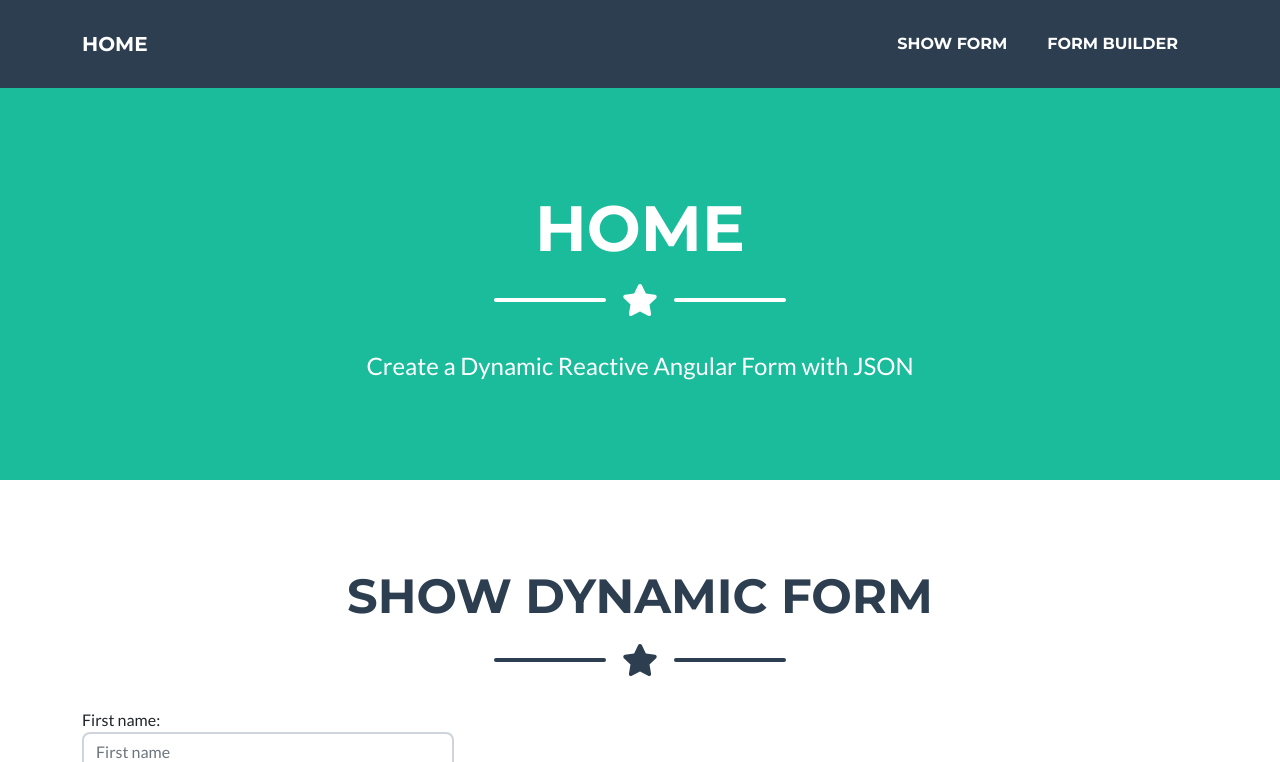
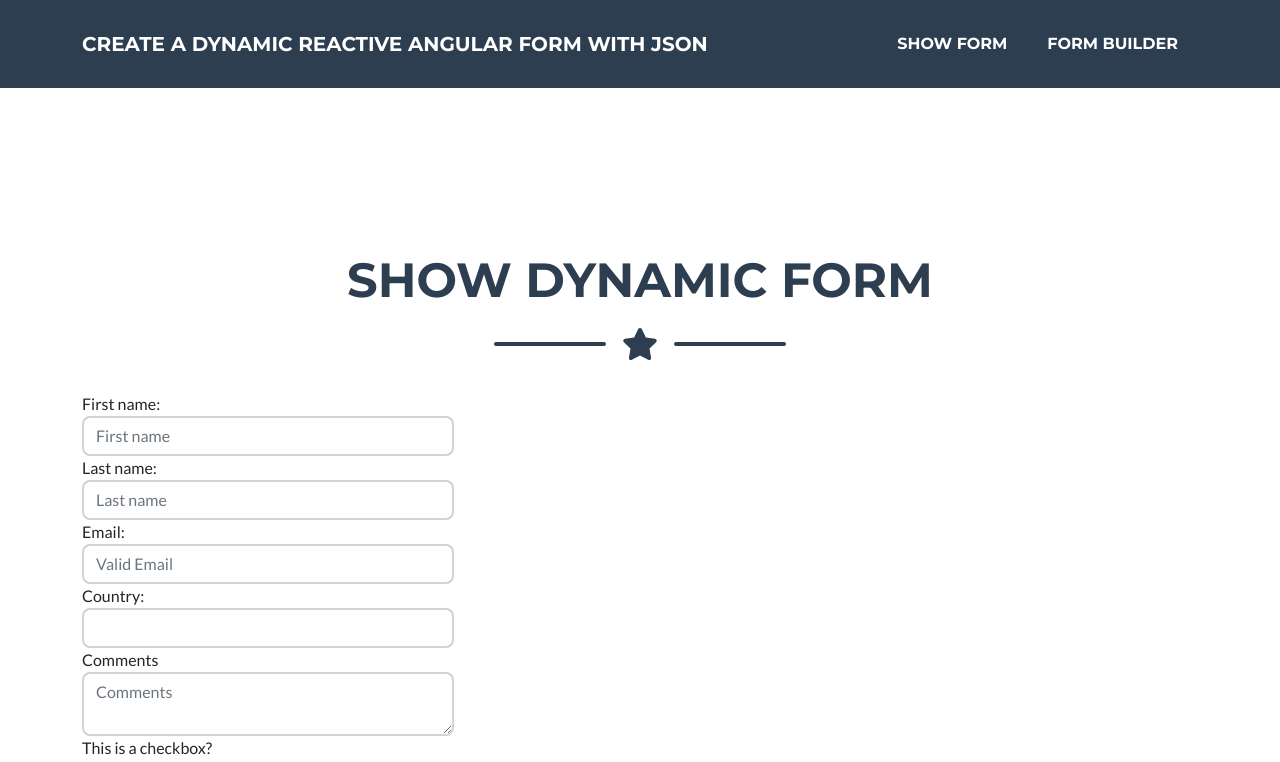
Before and after one commit to mmousa8189/create-a-dynamic-reactive-angular-orm-with-json, an Angular app: page /showdynamicform in a window 1280 px wide. Shown: the top 762 px of the page. Built offline with nearby package versions, Linux system fonts and the light colour scheme.

Commit message:
add select need more enhance

```diff
--- a/src/app/app-routing.module.ts
+++ b/src/app/app-routing.module.ts
@@ -1,11 +1,12 @@
 import { NgModule } from '@angular/core';
 import { RouterModule, Routes } from '@angular/router';
+import { DynamicFormBuilderComponent } from './components/dynamic-form-builder/dynamic-form-builder.component';
 import { DynamicFormComponent } from './components/dynamic-form/dynamic-form.component';
 
 
 const routes: Routes = [
   { path: 'showdynamicform', component: DynamicFormComponent },
-  //{ path: 'buildform', component: HeroesComponent },
+  { path: 'dynamicFormBuilder', component: DynamicFormBuilderComponent },
   {path: '**', redirectTo: '/' },
 ];
 @NgModule({
--- a/src/app/app.component.html
+++ b/src/app/app.component.html
@@ -1,7 +1,8 @@
  <!-- Navigation-->
  <nav class="navbar navbar-expand-lg bg-secondary text-uppercase fixed-top" id="mainNav">
   <div class="container">
-      <a class="navbar-brand" href="#page-top">Home</a>
+      <a class="navbar-brand" href="#page-top"> {{title}}</a>
+
       <button class="navbar-toggler text-uppercase font-weight-bold bg-primary text-white rounded" type="button" data-bs-toggle="collapse" data-bs-target="#navbarResponsive" aria-controls="navbarResponsive" aria-expanded="false" aria-label="Toggle navigation">
           Menu
           <i class="fas fa-bars"></i>
@@ -9,13 +10,13 @@
       <div class="collapse navbar-collapse" id="navbarResponsive">
           <ul class="navbar-nav ms-auto">
               <li class="nav-item mx-0 mx-lg-1"><a class="nav-link py-3 px-0 px-lg-3 rounded"  routerLink="/showdynamicform">Show Form</a></li>
-              <li class="nav-item mx-0 mx-lg-1"><a class="nav-link py-3 px-0 px-lg-3 rounded" routerLink="/buildform">Form Builder</a></li>
+              <li class="nav-item mx-0 mx-lg-1"><a class="nav-link py-3 px-0 px-lg-3 rounded" routerLink="/dynamicFormBuilder">Form Builder</a></li>
           </ul>
       </div>
   </div>
 </nav>
 <!-- Masthead-->
-<header class="masthead bg-primary text-white text-center">
+<header class="  text-white text-center">
   <div class="container d-flex align-items-center flex-column">
       <!-- Masthead Avatar Image-->
       <!-- <img class="masthead-avatar mb-5" src="assets/img/avataaars.svg" alt="..." /> -->
--- a/src/app/app.module.ts
+++ b/src/app/app.module.ts
@@ -7,12 +7,14 @@ import { AppRoutingModule } from './app-routing.module';
 import { AppComponent } from './app.component';
 import { JsonFormComponent } from './components/json-form/json-form.component';
 import { DynamicFormComponent } from './components/dynamic-form/dynamic-form.component';
+import { DynamicFormBuilderComponent } from './components/dynamic-form-builder/dynamic-form-builder.component';
 
 @NgModule({
   declarations: [
     AppComponent,
     JsonFormComponent,
-    DynamicFormComponent
+    DynamicFormComponent,
+    DynamicFormBuilderComponent
   ],
   imports: [
     BrowserModule,
--- /dev/null
+++ b/src/app/components/dynamic-form-builder/dynamic-form-builder.component.html
@@ -0,0 +1,16 @@
+
+<section class="page-section portfolio" id="portfolio">
+  <div class="container">
+     <!-- Portfolio Section Heading-->
+     <h2 class="page-section-heading text-center text-uppercase text-secondary mb-0">Dynamic form builder</h2>
+     <!-- Icon Divider-->
+     <div class="divider-custom">
+         <div class="divider-custom-line"></div>
+         <div class="divider-custom-icon"><i class="fas fa-star"></i></div>
+         <div class="divider-custom-line"></div>
+     </div>
+     <div class="row justify-content-center">
+
+     </div>
+  </div>
+</section>
--- /dev/null
+++ b/src/app/components/dynamic-form-builder/dynamic-form-builder.component.ts
@@ -0,0 +1,15 @@
+import { Component, OnInit } from '@angular/core';
+
+@Component({
+  selector: 'app-dynamic-form-builder',
+  templateUrl: './dynamic-form-builder.component.html',
+  styleUrls: ['./dynamic-form-builder.component.css']
+})
+export class DynamicFormBuilderComponent implements OnInit {
+
+  constructor() { }
+
+  ngOnInit(): void {
+  }
+
+}
--- a/src/app/components/json-form/json-form.component.html
+++ b/src/app/components/json-form/json-form.component.html
@@ -1,5 +1,5 @@
 
-<form [formGroup]="dynmicForm" (ngSubmit)="onSubmit()">
+<form [formGroup]="dynamicForm" (ngSubmit)="onSubmit()">
   <div
     class="form-group col-md-4"
     *ngFor="let control of jsonFormData?.controls"
@@ -32,6 +32,14 @@
       [value]="control.value"
       attr.placeholder="{{ control.placeholder }}"
     ></textarea>
+    <select  class="form-control"
+    attr.id="{{ control.id }}"
+    *ngIf="control.type === 'select'"
+    [formControlName]="control.name"
+
+    >
+    <option *ngFor="let opt of control.selectoptions" [value]="opt.key">{{opt.value}}</option>
+    </select>
     <div class="col-sm-5" *ngIf="['checkbox'].includes(control.type)">
       <div class="form-check">
         <input
@@ -45,6 +53,7 @@
         <label class="form-check-label" attr.for="{{ control.id }}"></label>
       </div>
     </div>
+
   </div>
 
   <button type="submit" class="btn btn-primary">submit</button>
--- a/src/app/components/json-form/json-form.component.ts
+++ b/src/app/components/json-form/json-form.component.ts
@@ -26,6 +26,10 @@ interface JsonFormControlOptions {
   step?: string;
   icon?: string;
 }
+interface JsonFormControlSelectOptions{
+  key?:string;
+  value?:string;
+}
 interface JsonFormControls {
   id: string;
   name: string;
@@ -35,6 +39,8 @@ interface JsonFormControls {
   type: string;
   options?: JsonFormControlOptions;
   required: boolean;
+  rows:string;
+  selectoptions?:JsonFormControlSelectOptions[];
   validators: JsonFormValidators;
 }
 export interface JsonFormData {
@@ -49,7 +55,8 @@ export interface JsonFormData {
 })
 export class JsonFormComponent implements OnInit,OnChanges  {
   @Input() jsonFormData : JsonFormData | undefined;
-  public dynmicForm: FormGroup = this.fb.group({});
+  public dynamicForm: FormGroup = this.fb.group({});
+  public payLoad:string|undefined;
   constructor(private fb: FormBuilder,private http: HttpClient) { }
 
   ngOnInit(): void {
@@ -110,7 +117,7 @@ export class JsonFormComponent implements OnInit,OnChanges  {
         }
       }
 
-      this.dynmicForm.addControl(
+      this.dynamicForm.addControl(
         control.name,
         this.fb.control(control.value, validatorsToAdd)
       );
@@ -118,8 +125,10 @@ export class JsonFormComponent implements OnInit,OnChanges  {
   }
 
   onSubmit() {
-    alert('Form valid: '+ this.dynmicForm.valid)
-    console.log('Form valid: ', this.dynmicForm.valid);
-    console.log('Form values: ', this.dynmicForm.value);
+    alert('Form valid: '+ this.dynamicForm.valid)
+    this.payLoad = JSON.stringify(this.dynamicForm.getRawValue());
+    console.log('Form valid: ', this.dynamicForm.valid);
+    console.log('Form values: ', this.dynamicForm.value);
+    console.log('Form Raw value: ', this.payLoad);
   }
 }
--- a/src/assets/my-form.json
+++ b/src/assets/my-form.json
@@ -34,12 +34,28 @@
       }
     },
     {
+      "id": "countries",
+      "name": "countries",
+      "label": "Country:",
+      "placeholder": "Select Country",
+      "value": "",
+      "type": "select",
+      "selectoptions":
+        [
+          {"key":"1","value":"1"},
+          {"key":"2","value":"2"},
+          {"key":"3","value":"3"}
+        ],
+      "validators": {}
+    },
+    {
       "id": "comments",
       "name": "comments",
       "label": "Comments",
       "placeholder": "Comments",
       "value": "",
       "type": "textarea",
+      "rows":"3",
       "validators": {}
     },
     {
```
Also changed, not shown: src/app/components/dynamic-form-builder/dynamic-form-builder.component.css (added), src/styles.css.
